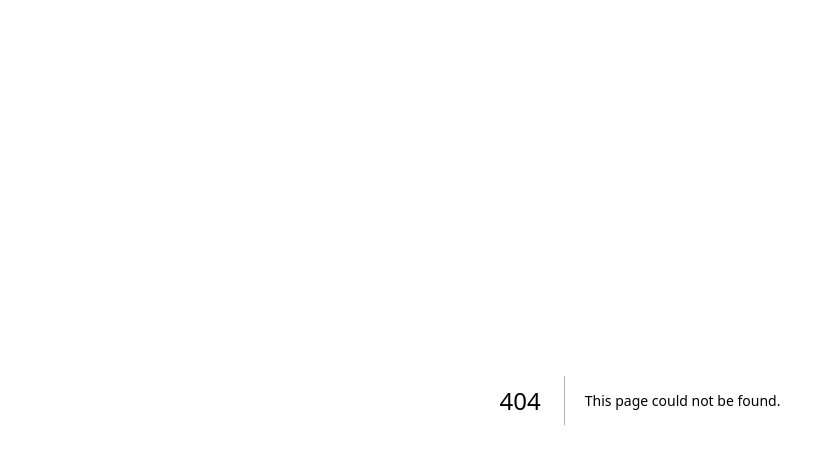
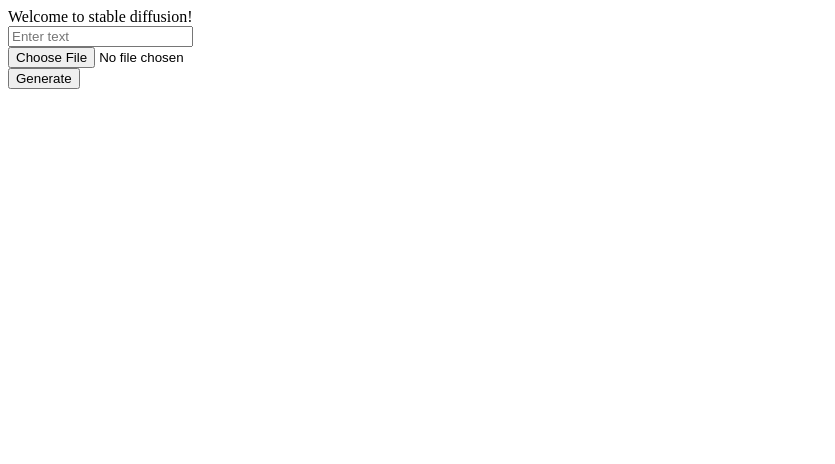
Before and after one commit to ghaikanav/stability-web-ui, a Next.js app: page /stability in a window 1280 px wide. Before the commit this address had no page. Shown: the top 464 px of the page, without its empty margins (0-835 px from the left). Built offline with nearby package versions, Linux system fonts and the light colour scheme.

Commit message:
feat: setup basic ui

```diff
--- /dev/null
+++ b/src/pages/stability/index.module.css
@@ -0,0 +1,15 @@
+.imageContainer {
+  display: flex;
+  gap: 8px;
+  flex-direction: column;
+  align-items: flex-end;
+  width: max-content;
+
+}
+.crossIcon {
+  height: 1rem;
+  width: 1rem;
+  border: 1px solid black;
+  display: block;
+  float: right;
+}
--- /dev/null
+++ b/src/pages/stability/index.tsx
@@ -0,0 +1,100 @@
+import Image from "next/image";
+import { ChangeEvent, useRef, useState } from "react";
+import styles from "./index.module.css";
+
+export const Stability = () => {
+  const [imageUrl, setImageUrl] = useState<string | null>(null);
+  const [textInput, setTextInput] = useState<string>("");
+  const fileInputRef = useRef<HTMLInputElement>(null);
+  const lastSelectedFileRef = useRef<File | null>(null);
+
+  const handleFileChange = (event: ChangeEvent<HTMLInputElement>) => {
+    if (event.target.files && event.target.files[0]) {
+      const file = event.target.files[0];
+      // Process the file here
+      console.log(file);
+
+      // Check if the same file is selected again
+      if (file.name === lastSelectedFileRef.current?.name) {
+        // Clear the input field
+        if (fileInputRef.current) {
+          fileInputRef.current.value = "";
+        }
+        return;
+      }
+
+      const reader = new FileReader();
+
+      reader.onloadend = () => {
+        setImageUrl(reader.result as string);
+        lastSelectedFileRef.current = file;
+      };
+
+      reader.readAsDataURL(file);
+
+      console.log(imageUrl);
+    }
+  };
+
+  const handleRemoveImage = () => {
+    setImageUrl(null);
+
+    lastSelectedFileRef.current = null;
+    if (fileInputRef.current) {
+      fileInputRef.current.value = "";
+    }
+  };
+
+  const handleTextInputChange = (event: ChangeEvent<HTMLInputElement>) => {
+    setTextInput(event.target.value);
+  };
+
+  return (
+    <>
+      <div>Welcome to stable diffusion!</div>
+      <div>
+        <input
+          type="text"
+          value={textInput}
+          onChange={handleTextInputChange}
+          placeholder="Enter text"
+        />
+      </div>
+      <div>
+        <input
+          ref={fileInputRef}
+          type="file"
+          accept=".jpg, .jpeg, .png"
+          onChange={handleFileChange}
+        />
+      </div>
+
+      {imageUrl && (
+        <div className={styles.imageContainer}>
+          <button onClick={handleRemoveImage} style={{ cursor: "pointer" }}>
+            <svg
+              xmlns="http://www.w3.org/2000/svg"
+              viewBox="0 0 24 24"
+              width="12"
+              height="12"
+            >
+              <path fill="none" d="M0 0h24v24H0z" />
+              <path d="M19 6.41L17.59 5 12 10.59 6.41 5 5 6.41 10.59 12 5 17.59 6.41 19 12 13.41 17.59 19 19 17.59 13.41 12 19 6.41z" />
+            </svg>
+          </button>
+          <Image
+            src={imageUrl}
+            alt="Uploaded"
+            style={{ objectFit: "cover" }}
+            height={200}
+            width={200}
+          />
+        </div>
+      )}
+
+      <button>Generate</button>
+    </>
+  );
+};
+
+export default Stability;
```
